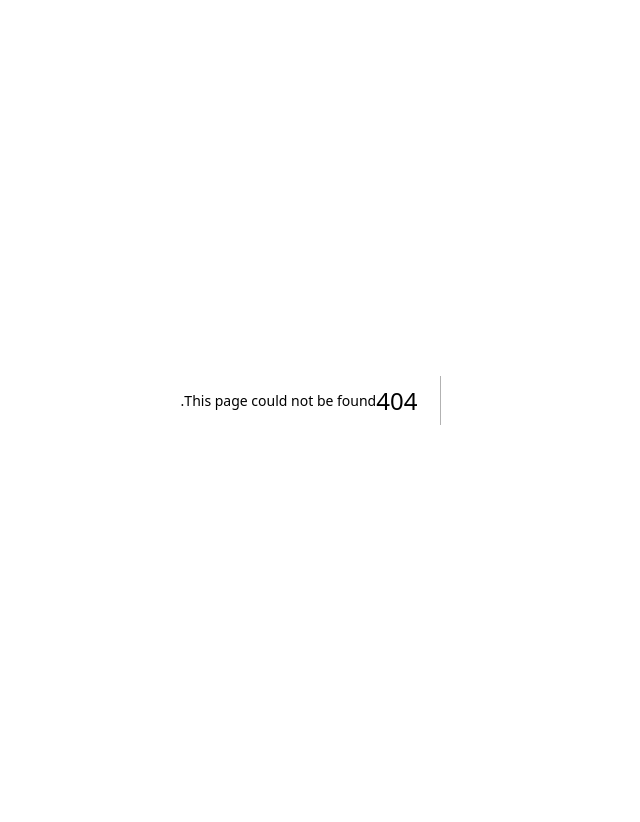
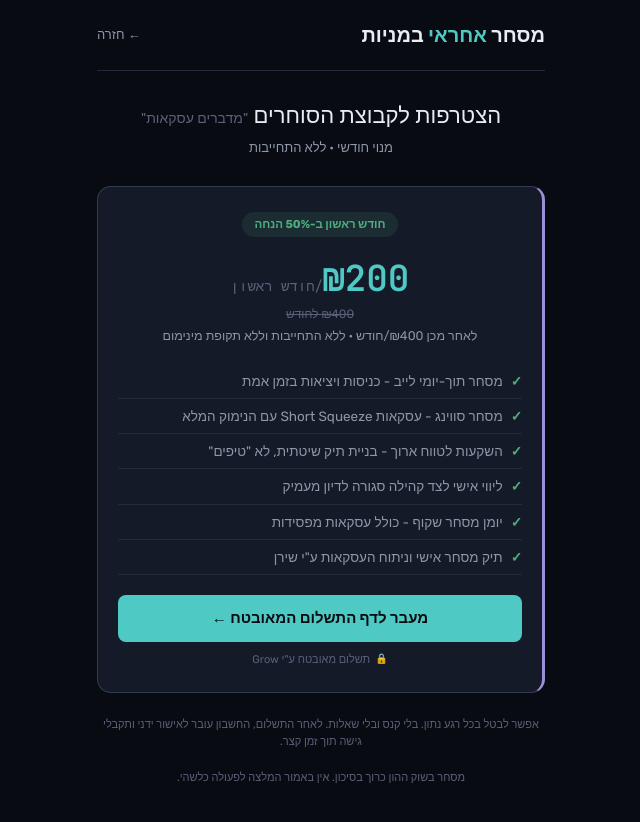
Before and after one commit to ShiranDimor/shirandimor, a Next.js app: page /subscribe in a window 1280 px wide. Before the commit this address had no page. Shown: the top 822 px of the page, without its empty margins (319-959 px from the left). Before the commit the page ends 800 px from the top, so only its background shows below. Built offline with nearby package versions, Linux system fonts and the light colour scheme.

Commit message:
Create page.tsx

```diff
--- /dev/null
+++ b/app/subscribe/page.tsx
@@ -0,0 +1,51 @@
+'use client';
+
+import Link from 'next/link';
+
+export default function SubscribePage() {
+  return (
+    <div className="wrap">
+      <header>
+        <div className="brand">מסחר <span>אחראי</span> במניות</div>
+        <Link href="/" className="nav-link">← חזרה</Link>
+      </header>
+
+      <div className="form-title">
+        הצטרפות לקבוצת הסוחרים <span style={{ fontSize: '14px', color: 'var(--text-tertiary)', fontWeight: 400 }}>"מדברים עסקאות"</span>
+      </div>
+      <div className="form-sub">מנוי חודשי · ללא התחייבות</div>
+
+      <div className="price-card">
+        <div style={{ display: 'inline-block', background: 'rgba(79,174,126,0.12)', color: 'var(--profit)', fontSize: '11.5px', fontWeight: 700, padding: '4px 12px', borderRadius: '20px', marginBottom: '14px' }}>
+          חודש ראשון ב-50% הנחה
+        </div>
+        <div className="amount">₪200<span>/חודש ראשון</span></div>
+        <div style={{ fontSize: '12px', color: 'var(--text-tertiary)', marginBottom: '4px', textDecoration: 'line-through' }}>₪400 לחודש</div>
+        <div className="period">לאחר מכן ₪400/חודש · ללא התחייבות וללא תקופת מינימום</div>
+
+        <div className="perk-list">
+          <div>מסחר תוך-יומי לייב - כניסות ויציאות בזמן אמת</div>
+          <div>מסחר סווינג - עסקאות Short Squeeze עם הנימוק המלא</div>
+          <div>השקעות לטווח ארוך - בניית תיק שיטתית, לא "טיפים"</div>
+          <div>ליווי אישי לצד קהילה סגורה לדיון מעמיק</div>
+          <div>יומן מסחר שקוף - כולל עסקאות מפסידות</div>
+          <div>תיק מסחר אישי וניתוח העסקאות ע"י שירן</div>
+        </div>
+
+        <a href="#" className="btn-primary" style={{ display: 'block', textAlign: 'center', textDecoration: 'none' }}>
+          מעבר לדף התשלום המאובטח ←
+        </a>
+        <div style={{ display: 'flex', alignItems: 'center', justifyContent: 'center', gap: '5px', marginTop: '10px' }}>
+          <span style={{ fontSize: '10px' }}>🔒</span>
+          <span style={{ fontSize: '11px', color: 'var(--text-tertiary)' }}>תשלום מאובטח ע"י Grow</span>
+        </div>
+      </div>
+
+      <p style={{ fontSize: '11px', color: 'var(--text-tertiary)', textAlign: 'center' }}>
+        אפשר לבטל בכל רגע נתון. בלי קנס ובלי שאלות. לאחר התשלום, החשבון עובר לאישור ידני ותקבלי גישה תוך זמן קצר.
+      </p>
+
+      <footer>מסחר בשוק ההון כרוך בסיכון. אין באמור המלצה לפעולה כלשהי.</footer>
+    </div>
+  );
+}
```
